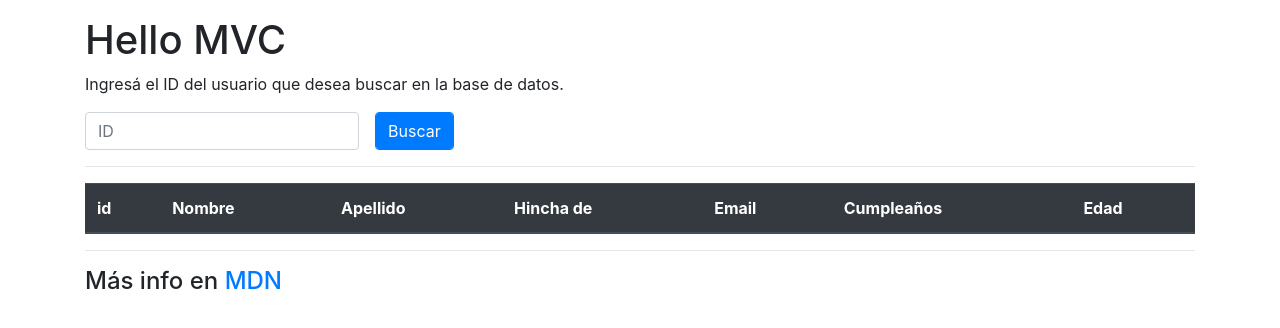
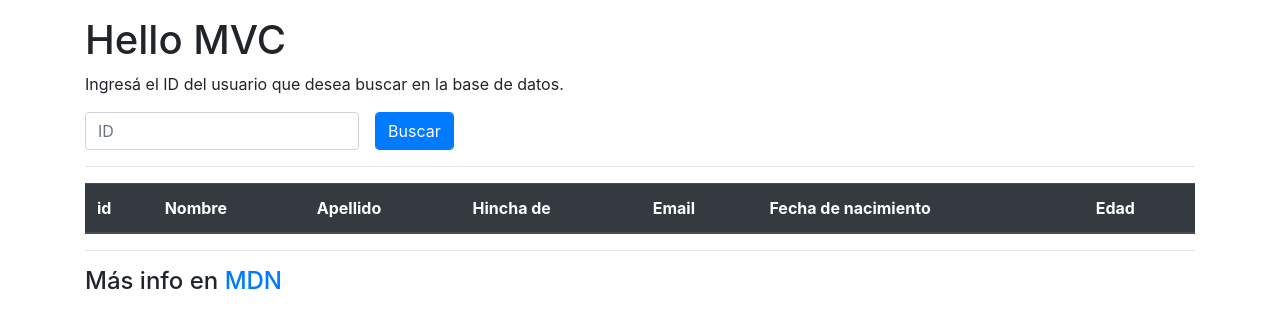
Before and after one commit to Leo-de-Riv3r/hello-mvc, a Node server app: page / in a window 1280 px wide. Shown: the top 328 px of the page. Run offline with Node 20, Linux system fonts and the light colour scheme; lists and menus that the app fills with data are empty; some libraries are stand-ins or nearby versions.

Commit message:
Update index.pug

```diff
--- a/views/index.pug
+++ b/views/index.pug
@@ -16,7 +16,7 @@ block content
         th Apellido
         th Hincha de
         th Email
-        th Cumpleaños
+        th Fecha de nacimiento
         th Edad
       tbody
         each user in users
```
